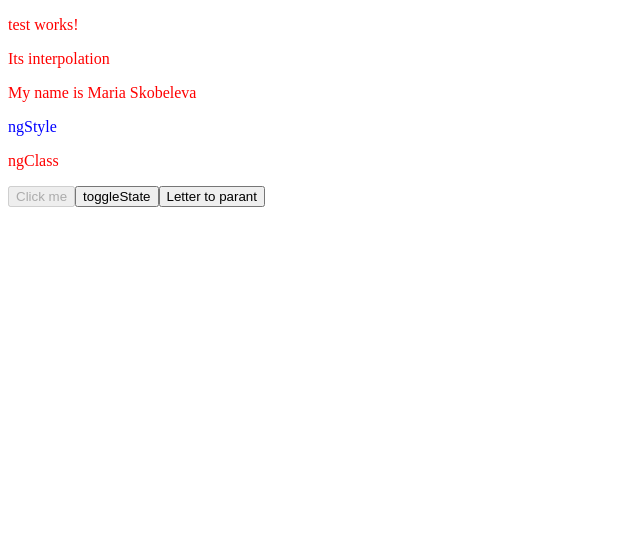
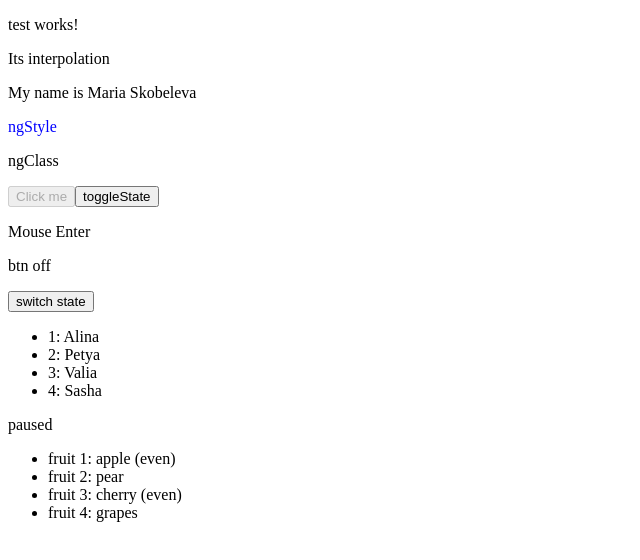
Before and after one commit to mafutka/Interview-Master-App, an Angular app: page / in a window 1280 px wide. Shown: the top 560 px of the page, without its empty margins (0-640 px from the left). Built offline with nearby package versions, Linux system fonts and the light colour scheme.

Commit message:
directives

```diff
--- a/src/app/app.html
+++ b/src/app/app.html
@@ -1 +1 @@
-<app-test (messageFromChild)="getMassageFromChild($event)"></app-test>
+<app-test></app-test>
--- a/src/app/components/test/test.html
+++ b/src/app/components/test/test.html
@@ -1,9 +1,57 @@
 <p>test works!</p>
-<p>{{title}}</p>
-<p>{{getFullName()}}</p>
-<p [ngStyle]="{color: 'blue'}">ngStyle</p>
-<p [ngClass]="{'active': isActive, 'disabled': isDisabled}">ngClass</p>
+
+<p>{{ title }}</p>
+<p>{{ getFullName() }}</p>
+
+<p [ngStyle]="{ color: 'blue' }">ngStyle</p>
+<p [ngClass]="{ active: isActive, disabled: isDisabled }">ngClass</p>
 
 <button [disabled]="!isEnable">Click me</button>
 <button (click)="toggleState()">toggleState</button>
-<button (click)="sendMassageToPArent()">Letter to parant</button>
+
+<p appHighlight highlightColor="blue">Mouse Enter</p>
+
+
+@if (isClickState) {
+  <p>btn on</p>
+} @else {
+  <p>btn off</p>
+}
+
+<button (click)="toggleState()">switch state</button>
+
+
+<ul>
+  <li *ngFor="let user of users; index as i">
+    {{ i + 1 }}: {{ user }}
+  </li>
+</ul>
+
+@switch (appState) {
+  @case ('active') {
+    <p>active</p>
+  }
+  @case ('paused') {
+    <p>paused</p>
+  }
+  @case ('stopped') {
+    <p>stopped</p>
+  }
+  @default {
+    <p>default</p>
+  }
+}
+
+
+<ul>
+  @for (item of items; track item.id; let idx = $index; let e = $even) {
+    <li>
+      fruit {{ idx + 1 }}: {{ item.name }}
+      @if (e) {
+        (even)
+      }
+    </li>
+  } @empty {
+    <li>no items found</li>
+  }
+</ul>
--- a/src/app/components/test/test.scss
+++ b/src/app/components/test/test.scss
@@ -1,6 +1,6 @@
-p {
-    color: red;
-}
+    // p {
+    //     color: red;
+    // }
 button:disabled {
     cursor: none;
 }
--- a/src/app/components/test/test.ts
+++ b/src/app/components/test/test.ts
@@ -1,9 +1,10 @@
 import { Component, EventEmitter, Output } from '@angular/core';
 import { CommonModule } from '@angular/common';
+import {HighlightDirective} from '../../directives/highlight'
 
 @Component({
   selector: 'app-test',
-  imports: [CommonModule],
+  imports: [CommonModule, HighlightDirective],
   templateUrl: './test.html',
   styleUrls: ['./test.scss'],
 })
@@ -18,7 +19,20 @@ export class TestComponent {
   isDisabled: boolean = false
 
   isClickState: boolean = false
-  @Output() messageFromChild =new EventEmitter<String>()
+  users= ['Alina', 'Petya', 'Valia',  'Sasha']
+  items =[
+   { "id": 1,
+    "name": 'apple',},
+     { "id": 2,
+    "name": 'pear',},
+     { "id": 3,
+    "name": 'cherry',},
+     { "id": 4,
+    "name": 'grapes'}
+    ]
+
+  appState ='paused'
+@Output() messageFromChild = new EventEmitter<string>()
 
   getFullName() {
     return `My name is ${this.firstName} ${this.lastName}`
@@ -27,7 +41,7 @@ export class TestComponent {
 this.isClickState = true
   }
 
-  sendMassageToPArent() {
+  sendMessageToParent() {
     this.messageFromChild.emit('Imyourson')
   }
 }
--- /dev/null
+++ b/src/app/directives/highlight.ts
@@ -0,0 +1,22 @@
+import { Directive, ElementRef, HostListener, Input} from '@angular/core';
+
+const DEFAULT_HIGHLIGHT_COLOR = "yellow";
+@Directive({
+  selector: '[appHighlight]',
+  standalone: true
+})
+export class HighlightDirective {
+  @Input() highlightColor: string = DEFAULT_HIGHLIGHT_COLOR;
+  constructor(private el: ElementRef) {}
+
+  @HostListener('mouseenter') onMouseEnter() {
+    this.highlight(this.highlightColor)
+  }
+  @HostListener('mouseleave') onMouseLeave() {
+    this.highlight(null)
+  }
+
+  private highlight(color: string | null) {
+    this.el.nativeElement.style.backgroundColor = color;
+  }
+}
```
Also changed, not shown: 2 other files (tests, documents, lock files or other folders).
